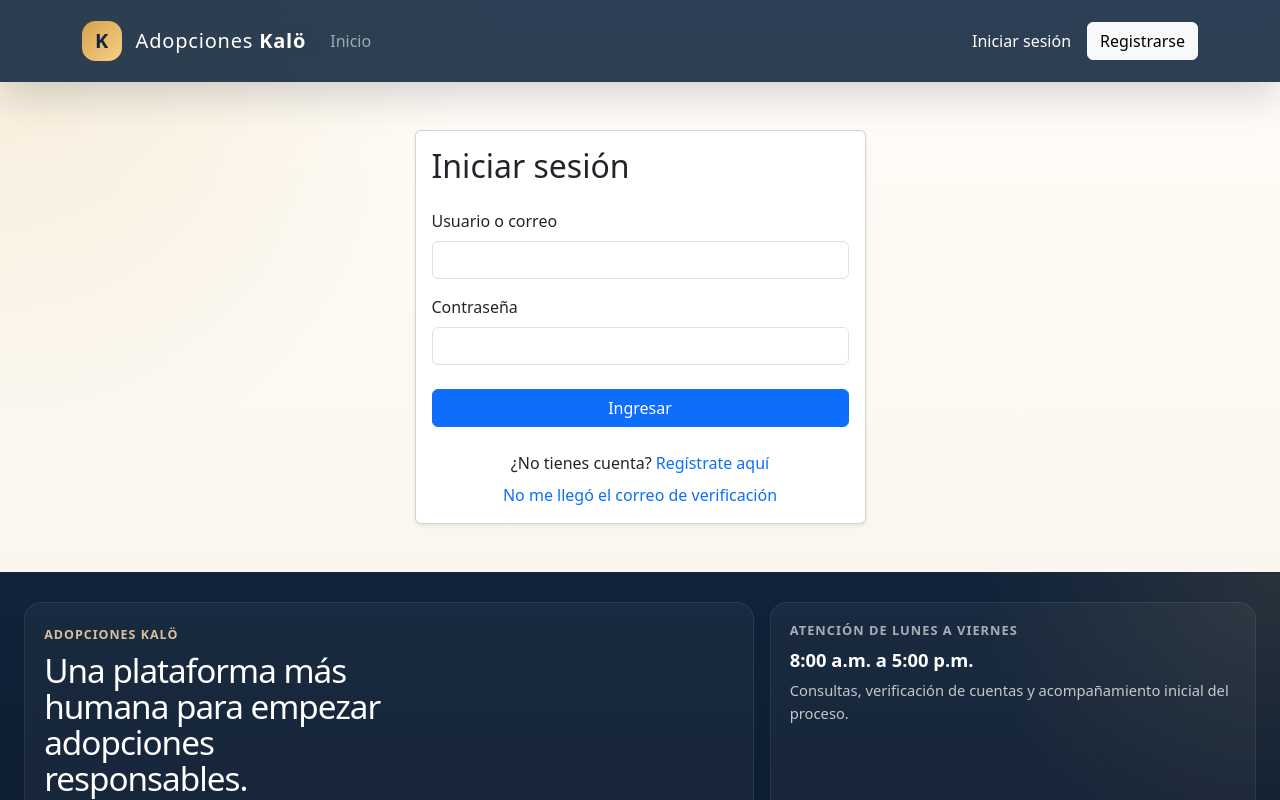
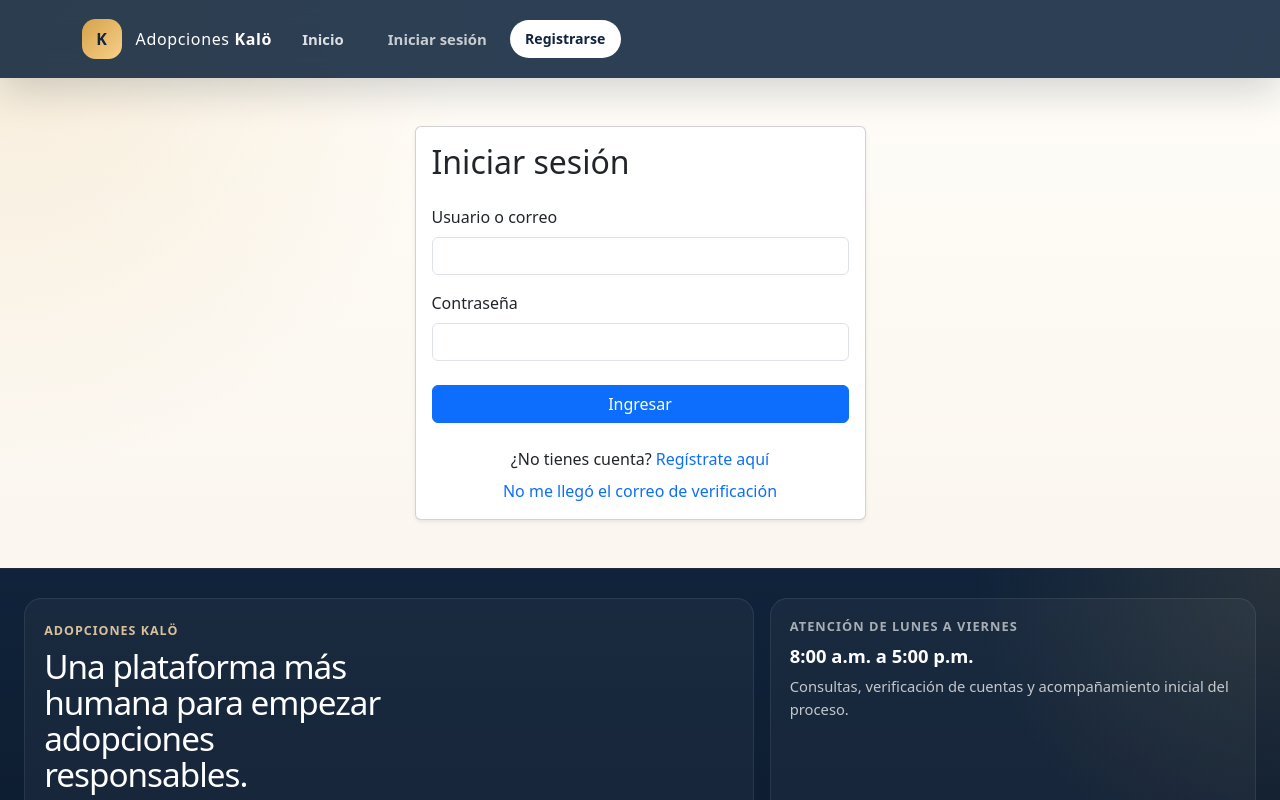
Before and after one commit to Sojo506/adopciones_kalo_client, a React (Vite) app: page /login in a window 1280 px wide. Shown: the top 800 px of the page. Built offline with nearby package versions, Linux system fonts and the light colour scheme.

Commit message:
refactor: rebuild responsive header navigation

```diff
--- a/src/components/layout/Header.jsx
+++ b/src/components/layout/Header.jsx
@@ -1,16 +1,30 @@
+import { useState } from "react";
 import { Link, NavLink } from "react-router-dom";
 import { useAuth } from "../../hooks/useAuth";
 
+const PRIMARY_NAV_ITEMS = [
+  { label: "Inicio", to: "/", end: true },
+];
+
 const Header = () => {
-  const { isAuthenticated, isAdmin, user, logout } = useAuth();
-  const displayName = user?.nombre || user?.name || "Usuario";
-  const roleLabel = user?.roleName || user?.tipoUsuario || user?.tipo || "Cliente";
+  const { isAuthenticated, isAdmin, isEmailVerified, user, logout } = useAuth();
+  const [isMenuOpen, setIsMenuOpen] = useState(false);
+  const displayName =
+    [user?.nombre, user?.apellidoPaterno].filter(Boolean).join(" ") || user?.usuario || "Usuario";
+  const verifyEmailPath = user?.correo
+    ? `/verify-email?correo=${encodeURIComponent(user.correo)}`
+    : "/verify-email";
+  const closeMenu = () => setIsMenuOpen(false);
+
+  const handleLogout = async () => {
+    closeMenu();
+    await logout();
+  };
 
   return (
     <header className="site-header">
-      <nav className="navbar navbar-expand-lg navbar-dark">
-        <div className="container">
-          <Link className="navbar-brand brand-mark" to="/">
+      <div className="container site-header__inner">
+        <Link className="brand-mark" onClick={closeMenu} to="/">
           <span className="brand-mark__icon">K</span>
           <span>
             Adopciones <strong>Kalö</strong>
@@ -18,76 +32,74 @@ const Header = () => {
         </Link>
 
         <button
-            className="navbar-toggler"
+          aria-controls="site-header-panel"
+          aria-expanded={isMenuOpen}
+          aria-label={isMenuOpen ? "Cerrar menu" : "Abrir menu"}
+          className={`site-header__toggle${isMenuOpen ? " is-open" : ""}`}
+          onClick={() => setIsMenuOpen((currentValue) => !currentValue)}
           type="button"
-            data-bs-toggle="collapse"
-            data-bs-target="#mainNavbar"
-            aria-controls="mainNavbar"
-            aria-expanded="false"
-            aria-label="Toggle navigation"
         >
-            <span className="navbar-toggler-icon" />
+          <span className="site-header__toggle-bar" />
+          <span className="site-header__toggle-bar" />
+          <span className="site-header__toggle-bar" />
         </button>
 
-          <div className="collapse navbar-collapse" id="mainNavbar">
-            <ul className="navbar-nav me-auto mb-3 mb-lg-0 align-items-lg-center">
-              <li className="nav-item">
-                <NavLink className="nav-link nav-link-custom" to="/">
-                  Inicio
+        <div className={`site-header__panel${isMenuOpen ? " is-open" : ""}`} id="site-header-panel">
+          <nav aria-label="Principal" className="site-header__nav">
+            {PRIMARY_NAV_ITEMS.map((item) => (
+              <NavLink
+                key={item.to}
+                className={({ isActive }) =>
+                  `site-header__nav-link${isActive ? " is-active" : ""}`
+                }
+                end={item.end}
+                onClick={closeMenu}
+                to={item.to}
+              >
+                {item.label}
               </NavLink>
-              </li>
-              {isAuthenticated && isAdmin && (
-                <li className="nav-item">
-                  <NavLink className="nav-link nav-link-custom" to="/dashboard">
-                    Dashboard
-                  </NavLink>
-                </li>
-              )}
-            </ul>
+            ))}
+          </nav>
 
-            <ul className="navbar-nav ms-auto mb-0 align-items-lg-center gap-lg-2">
+          <div className="site-header__actions">
             {isAuthenticated ? (
               <>
-                  <li className="nav-item">
-                    <div className="user-chip">
-                      <span className="user-chip__label">Sesión activa</span>
-                      <strong>{displayName}</strong>
-                      <span className={`role-badge ${isAdmin ? "role-badge--admin" : ""}`}>
-                        {roleLabel}
+                <span className="header-user-link" title="Perfil de usuario próximamente">
+                  {displayName}
                 </span>
+                {!isEmailVerified && (
+                  <div className="header-alert-chip">
+                    <div className="header-alert-chip__content">
+                      <span className="header-alert-chip__label">Correo pendiente</span>
+                      <p>Verifica tu cuenta para habilitar futuras compras.</p>
                     </div>
-                  </li>
+                    <Link className="header-action header-action--warning" onClick={closeMenu} to={verifyEmailPath}>
+                      Verificar correo
+                    </Link>
+                  </div>
+                )}
                 {isAdmin && (
-                    <li className="nav-item">
-                      <Link className="btn btn-light header-action" to="/dashboard">
-                        Ir al dashboard
+                  <Link className="header-action header-action--soft" onClick={closeMenu} to="/dashboard">
+                    Dashboard
                   </Link>
-                    </li>
                 )}
-                  <li className="nav-item mt-3 mt-lg-0">
-                    <button className="btn btn-outline-light header-action" onClick={logout}>
+                <button className="header-action header-action--ghost" onClick={handleLogout} type="button">
                   Cerrar sesión
                 </button>
-                  </li>
               </>
             ) : (
               <>
-                  <li className="nav-item mt-3 mt-lg-0">
-                    <NavLink className="nav-link nav-link-custom" to="/login">
+                <NavLink className="site-header__nav-link site-header__nav-link--subtle" onClick={closeMenu} to="/login">
                   Iniciar sesión
                 </NavLink>
-                  </li>
-                  <li className="nav-item mt-2 mt-lg-0">
-                    <NavLink className="btn btn-light header-action" to="/signup">
+                <NavLink className="header-action header-action--solid" onClick={closeMenu} to="/signup">
                   Registrarse
                 </NavLink>
-                  </li>
               </>
             )}
-            </ul>
           </div>
         </div>
-      </nav>
+      </div>
     </header>
   );
 };
--- a/src/index.css
+++ b/src/index.css
@@ -38,8 +38,13 @@ a {
   box-shadow: 0 12px 40px rgba(11, 24, 40, 0.18);
 }
 
-.site-header .navbar {
-  padding: 1rem 0;
+.site-header__inner {
+  position: relative;
+  display: grid;
+  grid-template-columns: auto auto 1fr;
+  align-items: center;
+  gap: 1rem;
+  min-height: 78px;
 }
 
 .brand-mark {
@@ -62,52 +67,191 @@ a {
   font-weight: 800;
 }
 
-.nav-link-custom {
+.site-header__toggle {
+  display: none;
+  align-items: center;
+  justify-content: center;
+  flex-direction: column;
+  gap: 0.28rem;
+  width: 2.75rem;
+  height: 2.75rem;
+  margin-left: auto;
+  border: 1px solid rgba(255, 255, 255, 0.16);
+  border-radius: 0.95rem;
+  background: rgba(255, 255, 255, 0.06);
+  transition: background 0.2s ease, border-color 0.2s ease;
+}
+
+.site-header__toggle:hover {
+  background: rgba(255, 255, 255, 0.1);
+  border-color: rgba(255, 255, 255, 0.28);
+}
+
+.site-header__toggle-bar {
+  width: 1.15rem;
+  height: 2px;
+  border-radius: 999px;
+  background: #fff;
+  transition: transform 0.2s ease, opacity 0.2s ease;
+}
+
+.site-header__toggle.is-open .site-header__toggle-bar:nth-child(1) {
+  transform: translateY(6px) rotate(45deg);
+}
+
+.site-header__toggle.is-open .site-header__toggle-bar:nth-child(2) {
+  opacity: 0;
+}
+
+.site-header__toggle.is-open .site-header__toggle-bar:nth-child(3) {
+  transform: translateY(-6px) rotate(-45deg);
+}
+
+.site-header__panel {
+  display: flex;
+  align-items: center;
+  justify-content: space-between;
+  gap: 1rem;
+  min-width: 0;
+}
+
+.site-header__nav {
+  display: flex;
+  align-items: center;
+  gap: 0.3rem;
+  flex-wrap: wrap;
+}
+
+.site-header__nav-link {
+  display: inline-flex;
+  align-items: center;
+  justify-content: center;
+  min-height: 2.4rem;
+  padding: 0.5rem 0.88rem;
+  border-radius: 999px;
   color: rgba(255, 255, 255, 0.84);
-  font-weight: 500;
-}
-
-.nav-link-custom:hover,
-.nav-link-custom.active {
+  font-weight: 600;
+  font-size: 0.93rem;
+  transition: background 0.2s ease, color 0.2s ease;
+}
+
+.site-header__nav-link:hover,
+.site-header__nav-link.is-active {
+  background: rgba(255, 255, 255, 0.1);
   color: #fff;
 }
 
+.site-header__nav-link--subtle {
+  color: rgba(255, 255, 255, 0.74);
+}
+
+.site-header__actions {
+  display: flex;
+  align-items: center;
+  justify-content: flex-end;
+  gap: 0.55rem;
+  flex-wrap: wrap;
+  min-width: 0;
+  margin-left: auto;
+}
+
+.header-user-link {
+  display: inline-flex;
+  align-items: center;
+  justify-content: center;
+  min-height: 2.4rem;
+  max-width: 16rem;
+  padding: 0.45rem 0.85rem;
+  border: 1px solid rgba(255, 255, 255, 0.12);
+  border-radius: 999px;
+  background: rgba(255, 255, 255, 0.08);
+  color: #fff;
+  font-size: 0.88rem;
+  font-weight: 600;
+  line-height: 1.1;
+  white-space: nowrap;
+  overflow: hidden;
+  text-overflow: ellipsis;
+}
+
 .header-action {
+  display: inline-flex;
+  align-items: center;
+  justify-content: center;
+  min-height: 2.4rem;
+  border: 1px solid transparent;
   border-radius: 999px;
-  padding: 0.7rem 1.1rem;
+  padding: 0.5rem 0.9rem;
   font-weight: 600;
-}
-
-.user-chip {
+  font-size: 0.88rem;
+  line-height: 1;
+  white-space: nowrap;
+  transition: transform 0.2s ease, background 0.2s ease, border-color 0.2s ease, color 0.2s ease;
+}
+
+.header-action:hover {
+  transform: translateY(-1px);
+}
+
+.header-action--solid {
+  background: #fff;
+  color: var(--brand-ink);
+}
+
+.header-action--soft {
+  background: rgba(255, 255, 255, 0.1);
+  border-color: rgba(255, 255, 255, 0.16);
+  color: #fff;
+}
+
+.header-action--ghost {
+  background: transparent;
+  border-color: rgba(255, 255, 255, 0.18);
+  color: rgba(255, 255, 255, 0.92);
+}
+
+.header-action--warning {
+  background: #f4c97c;
+  color: #4d3307;
+}
+
+.header-action--soft:hover,
+.header-action--ghost:hover {
+  background: rgba(255, 255, 255, 0.14);
+}
+
+.header-alert-chip {
   display: flex;
   align-items: center;
   gap: 0.65rem;
   flex-wrap: wrap;
-  padding: 0.75rem 1rem;
-  border: 1px solid rgba(255, 255, 255, 0.16);
-  border-radius: 1rem;
-  background: rgba(255, 255, 255, 0.08);
-  color: #fff;
-}
-
-.user-chip__label {
-  color: rgba(255, 255, 255, 0.68);
+  padding: 0.38rem 0.42rem 0.38rem 0.75rem;
+  border: 1px solid rgba(214, 162, 74, 0.24);
+  border-radius: 999px;
+  background: rgba(214, 162, 74, 0.14);
+  color: #fff4dd;
+  min-width: 0;
+}
+
+.header-alert-chip__content {
+  display: grid;
+  gap: 0.14rem;
+  min-width: 0;
+}
+
+.header-alert-chip__label {
+  color: #ffe0a2;
+  font-size: 0.7rem;
+  font-weight: 800;
+  letter-spacing: 0.08em;
+  text-transform: uppercase;
+}
+
+.header-alert-chip p {
+  margin: 0;
+  color: rgba(255, 244, 221, 0.86);
   font-size: 0.82rem;
-}
-
-.role-badge {
-  padding: 0.28rem 0.7rem;
-  border-radius: 999px;
-  background: rgba(255, 255, 255, 0.14);
-  font-size: 0.78rem;
-  font-weight: 700;
-  text-transform: uppercase;
-  letter-spacing: 0.05em;
-}
-
-.role-badge--admin {
-  background: rgba(214, 162, 74, 0.22);
-  color: #ffe2ab;
+  line-height: 1.3;
 }
 
 .landing-page {
@@ -534,8 +678,65 @@ a {
 }
 
 @media (max-width: 991.98px) {
-  .user-chip {
-    margin-bottom: 0.75rem;
+  .site-header__inner {
+    grid-template-columns: auto auto;
+    gap: 0.8rem;
+    min-height: 72px;
+  }
+
+  .site-header__toggle {
+    display: inline-flex;
+  }
+
+  .site-header__panel {
+    position: absolute;
+    top: calc(100% + 0.75rem);
+    left: 0.75rem;
+    right: 0.75rem;
+    display: grid;
+    gap: 0.9rem;
+    padding: 1rem;
+    border: 1px solid rgba(255, 255, 255, 0.08);
+    border-radius: 1.35rem;
+    background: rgba(11, 24, 40, 0.96);
+    box-shadow: 0 24px 50px rgba(5, 16, 29, 0.28);
+    opacity: 0;
+    visibility: hidden;
+    pointer-events: none;
+    transform: translateY(-10px);
+    transition: opacity 0.18s ease, transform 0.18s ease, visibility 0.18s ease;
+  }
+
+  .site-header__panel.is-open {
+    opacity: 1;
+    visibility: visible;
+    pointer-events: auto;
+    transform: translateY(0);
+  }
+
+  .site-header__nav,
+  .site-header__actions {
+    flex-direction: column;
+    align-items: stretch;
+    margin-left: 0;
+  }
+
+  .site-header__nav-link,
+  .header-user-link,
+  .header-action {
+    width: 100%;
+    justify-content: center;
+  }
+
+  .header-alert-chip {
+    flex-direction: column;
+    align-items: stretch;
+    border-radius: 1.1rem;
+    padding: 0.85rem;
+  }
+
+  .header-alert-chip__content {
+    gap: 0.28rem;
   }
 
   .footer-hero {
@@ -548,6 +749,33 @@ a {
 }
 
 @media (max-width: 767.98px) {
+  .site-header__inner {
+    min-height: 68px;
+  }
+
+  .brand-mark {
+    gap: 0.7rem;
+    font-size: 0.94rem;
+  }
+
+  .brand-mark__icon {
+    width: 2.25rem;
+    height: 2.25rem;
+    border-radius: 0.75rem;
+  }
+
+  .site-header__panel {
+    left: 0.55rem;
+    right: 0.55rem;
+    top: calc(100% + 0.55rem);
+    padding: 0.9rem;
+  }
+
+  .header-action,
+  .site-header__nav-link {
+    min-height: 2.65rem;
+  }
+
   .landing-hero::before {
     inset: 0.75rem 0 auto 0;
     height: 92%;
```
Lines whose indentation alone changed are shown as unchanged.
